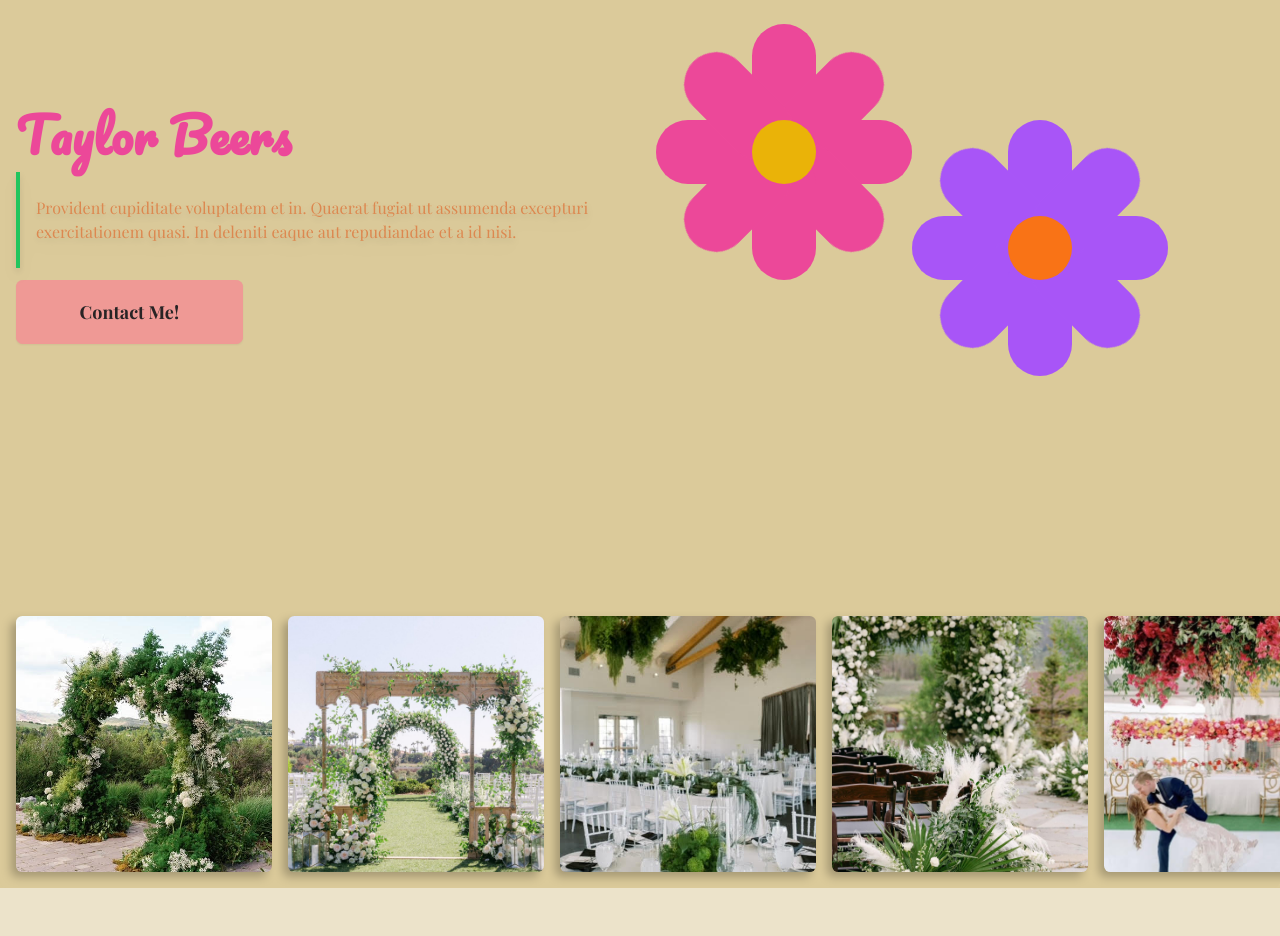
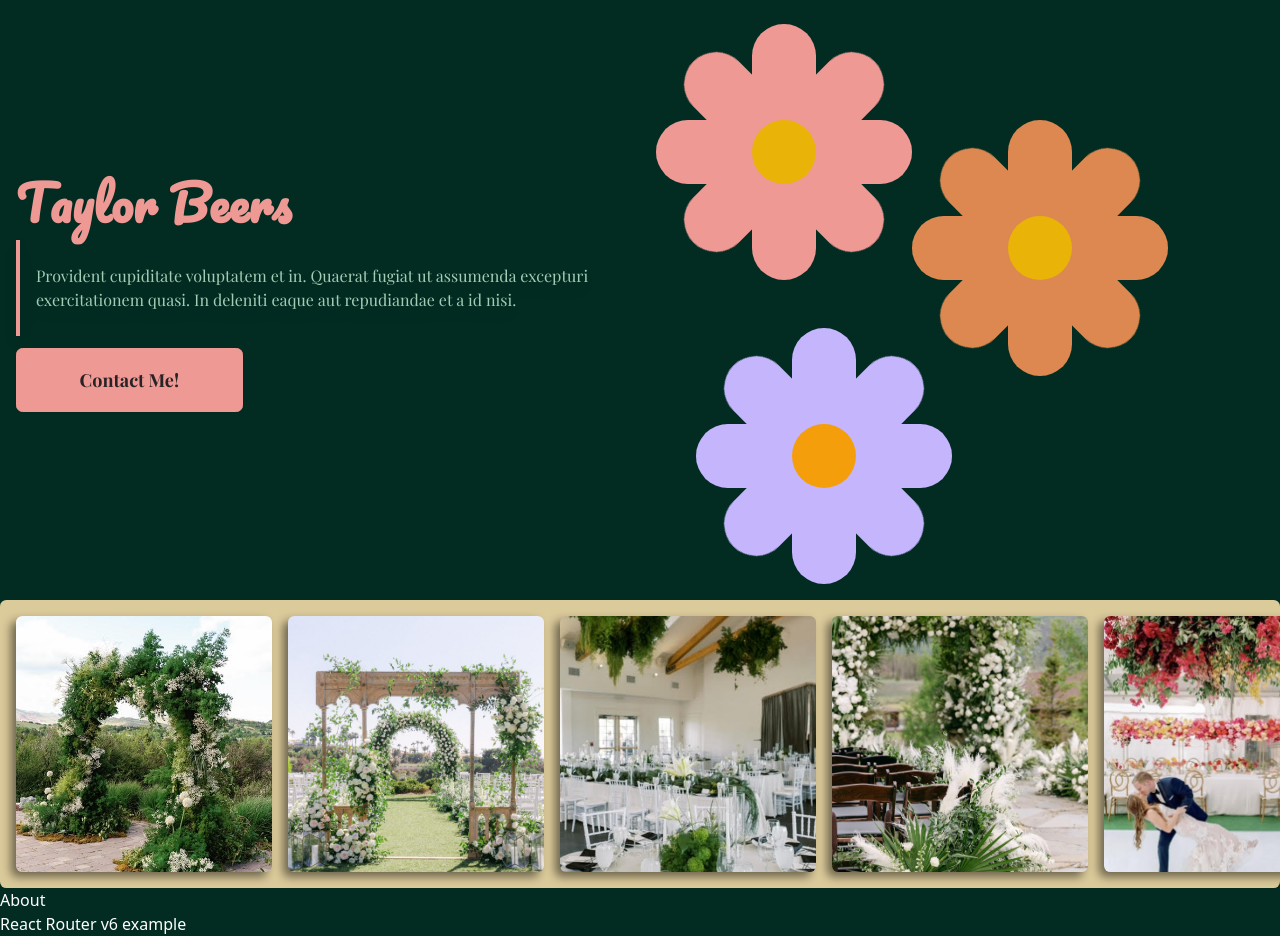
Before and after one commit to JakeZook/tb-portfolio, a React (Vite) app: page / in a window 1280 px wide. Shown: the part 200-1136 px from the top of the page. Before the commit the page ends 1088 px from the top, so only its background shows below. Built offline with nearby package versions, Linux system fonts and the light colour scheme.

Commit message:
Main color changes. Added extra flower.

```diff
--- a/src/App.jsx
+++ b/src/App.jsx
@@ -1,30 +1,42 @@
 import React from "react";
-import { BloomingAnimation, Carousel } from "./comp";
+import { motion } from "framer-motion";
+import { BloomingAnimation, Carousel, About } from "./comp";
 
 const App = () => {
 	const header = "Taylor Beers";
 	return (
-		<div className="bg-base-300">
-			<div className="hero bg-base-300 min-h-screen max-lg:items-start">
+		<div className="bg-emerald-950">
+			<div className="hero bg-emerald-950 min-h-screen max-lg:items-start">
 				<div className="hero-content flex-col lg:flex-row-reverse">
+					<div className="flex flex-col">
 						<div className="flex max-lg:hidden">
 							<div>
 								<BloomingAnimation
 									reverse={false}
-								petalColor="bg-pink-500"
+									petalColor="bg-primary"
 									centerColor="bg-yellow-500"
 								/>
 							</div>
 							<div className="mt-24">
 								<BloomingAnimation
 									reverse={true}
-								petalColor="bg-purple-500"
-								centerColor="bg-orange-500"
+									petalColor="bg-accent"
+									centerColor="bg-yellow-500"
 								/>
 							</div>
 						</div>
-					<div className="lg:mr-10 max-lg:flex max-lg:flex-col justify-center items-center mt-14">
-						<h1 className="text-5xl font-bold text-pink-500 font-pacifico whitespace-pre max-lg:text-center">
+						<div className="flex max-lg:hidden ml-10 absolute bottom-4">
+							<div>
+								<BloomingAnimation
+									reverse={false}
+									petalColor="bg-violet-300"
+									centerColor="bg-amber-500"
+								/>
+							</div>
+						</div>
+					</div>
+					<div className="lg:mr-10 max-lg:flex max-lg:flex-col justify-center items-center mt-14 lg:mt-48">
+						<h1 className="text-5xl font-bold text-primary font-pacifico whitespace-pre max-lg:text-center">
 							{header.split("").map((char, index) => (
 								<span
 									key={index}
@@ -36,7 +48,7 @@ const App = () => {
 								</span>
 							))}
 						</h1>
-						<p className="py-6 text-md max-lg:text-center md:mr-12 text-md text-accent lg:border-l-4 lg:border-green-500 lg:pl-4 drop-shadow-lg my-3 font-playfair">
+						<p className="py-6 text-md max-lg:text-center md:mr-12 text-md text-secondary lg:border-l-4 lg:border-primary lg:pl-4 drop-shadow-lg my-3 font-playfair">
 							Provident cupiditate voluptatem et in. Quaerat fugiat ut assumenda
 							excepturi exercitationem quasi. In deleniti eaque aut repudiandae
 							et a id nisi.
@@ -45,7 +57,7 @@ const App = () => {
 							Contact Me!
 						</button>
 					</div>
-					<div className="flex justify-center lg:hidden mt-6 max-lg:ml-16">
+					<div className="flex justify-center lg:hidden mt-6 max-lg:ml-[12.5rem] max-sm:ml-16">
 						<BloomingAnimation
 							reverse={false}
 							petalColor="bg-pink-500"
@@ -54,8 +66,11 @@ const App = () => {
 					</div>
 				</div>
 			</div>
-			<div className="bg-base-300 flex justify-center">
+			<div className="flex justify-center">
 				<Carousel />
+			</div>
+			<div className="bg-emerald-950">
+				<About />
 			</div>
 		</div>
 	);
--- /dev/null
+++ b/src/comp/About.jsx
@@ -0,0 +1,10 @@
+const About = () => {
+	return (
+		<div className="text-white">
+			<h2>About</h2>
+			<p>React Router v6 example</p>
+		</div>
+	);
+};
+
+export default About;
--- a/src/comp/BloomingAnimation.jsx
+++ b/src/comp/BloomingAnimation.jsx
@@ -22,7 +22,11 @@ const BloomingAnimation = ({ reverse, petalColor, centerColor }) => {
 	const petals = Array.from({ length: 8 });
 
 	return (
-		<div className="relative w-64 h-64 max-sm:w-32 max-sm:h-32">
+		<motion.div
+			className="relative w-64 h-64 max-sm:w-32 max-sm:h-32"
+			whileHover={{ scale: 1.1, transition: { duration: 0.5 } }}
+			whileTap={{ scale: 0.9 }}
+		>
 			{petals.map((_, i) => (
 				<motion.div
 					key={i}
@@ -51,7 +55,7 @@ const BloomingAnimation = ({ reverse, petalColor, centerColor }) => {
 					transform: "translate(-50%, -50%)",
 				}}
 			/>
-		</div>
+		</motion.div>
 	);
 };
 
--- a/src/comp/Carousel.jsx
+++ b/src/comp/Carousel.jsx
@@ -28,7 +28,7 @@ const Carousel = () => {
 					<img
 						src={img}
 						alt="carousel image"
-						className="rounded-box drop-shadow-[-5px_5px_5px_rgba(0,0,0,.25)] object-cover w-64 h-64"
+						className="rounded-box drop-shadow-[-5px_5px_5px_rgba(0,0,0,.5)] object-cover w-64 h-64"
 					/>
 				</div>
 			))}
--- a/src/comp/index.jsx
+++ b/src/comp/index.jsx
@@ -1,4 +1,5 @@
 import BloomingAnimation from "./BloomingAnimation";
 import Carousel from "./Carousel";
+import About from "./About";
 
-export { BloomingAnimation, Carousel };
+export { BloomingAnimation, Carousel, About };
```
Lines whose indentation alone changed are shown as unchanged.
